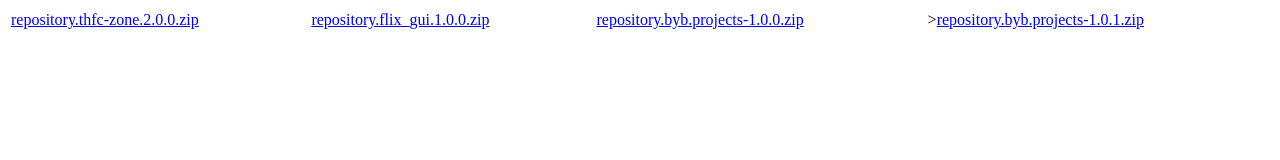
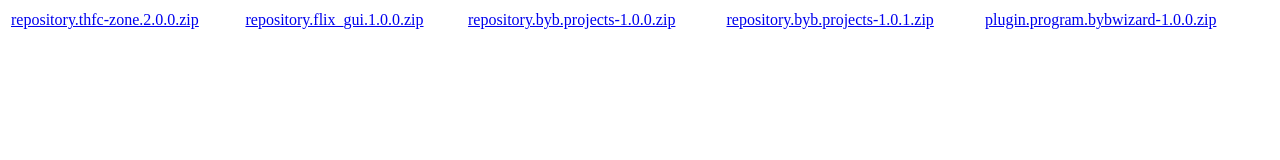
Before and after one commit to bigyidbuilds/bigyidbuilds.github.io, a plain HTML site: page index.html in a window 1280 px wide. Drawn offline with Linux system fonts and the light colour scheme.

Commit message:
Update index.html

```diff
--- a/index.html
+++ b/index.html
@@ -3,5 +3,6 @@
 	<td><a href="repository.thfc-zone.2.0.0.zip">repository.thfc-zone.2.0.0.zip</a></td>
 	<td><a href="repository.flix_gui.1.0.0.zip">repository.flix_gui.1.0.0.zip</a></td>
 	<td><a href="repository.byb.projects-1.0.0.zip">repository.byb.projects-1.0.0.zip</a></td>
-	<td>><a href="repository.byb.projects-1.0.1.zip">repository.byb.projects-1.0.1.zip</a></td>
+	<td><a href="repository.byb.projects-1.0.1.zip">repository.byb.projects-1.0.1.zip</a></td>
+	<td><a href="plugin.program.bybwizard-1.0.0.zip">plugin.program.bybwizard-1.0.0.zip</a></td>
 </tr>
```
